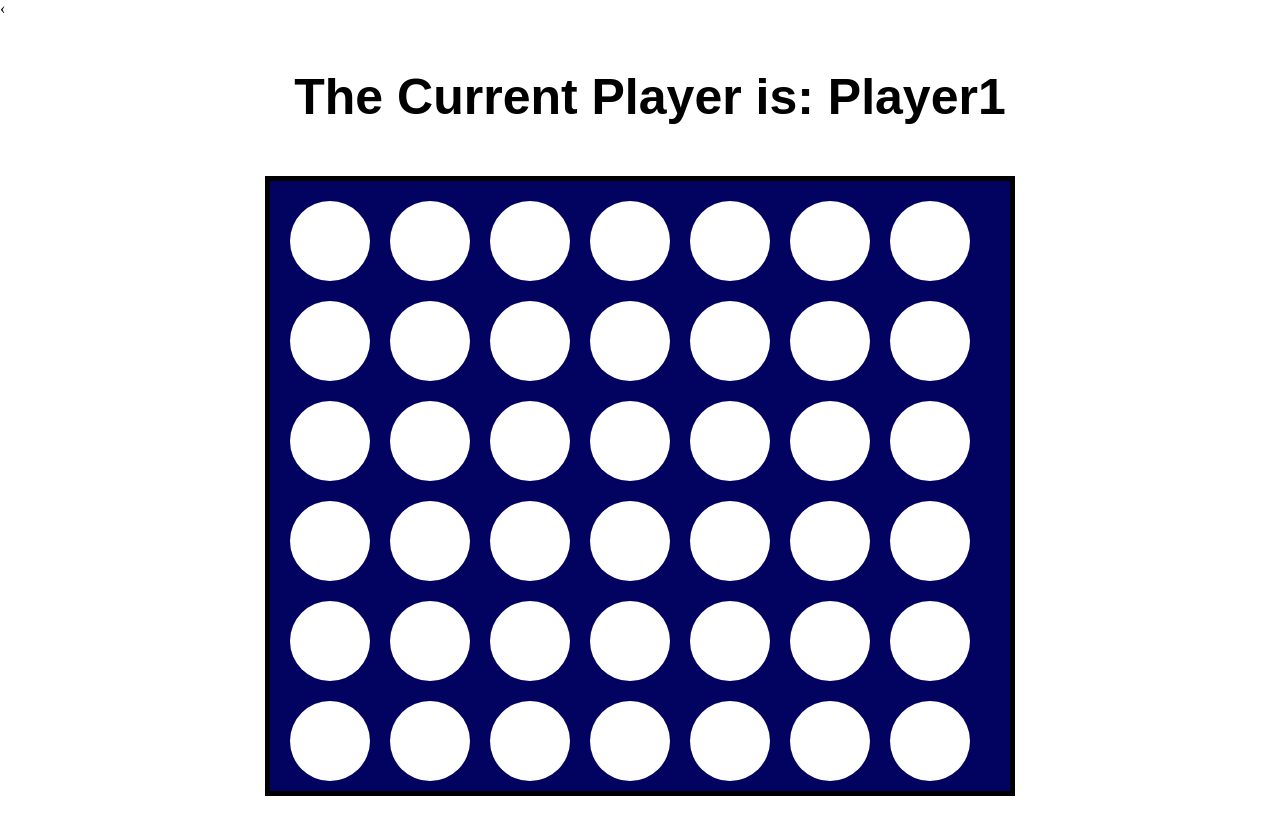
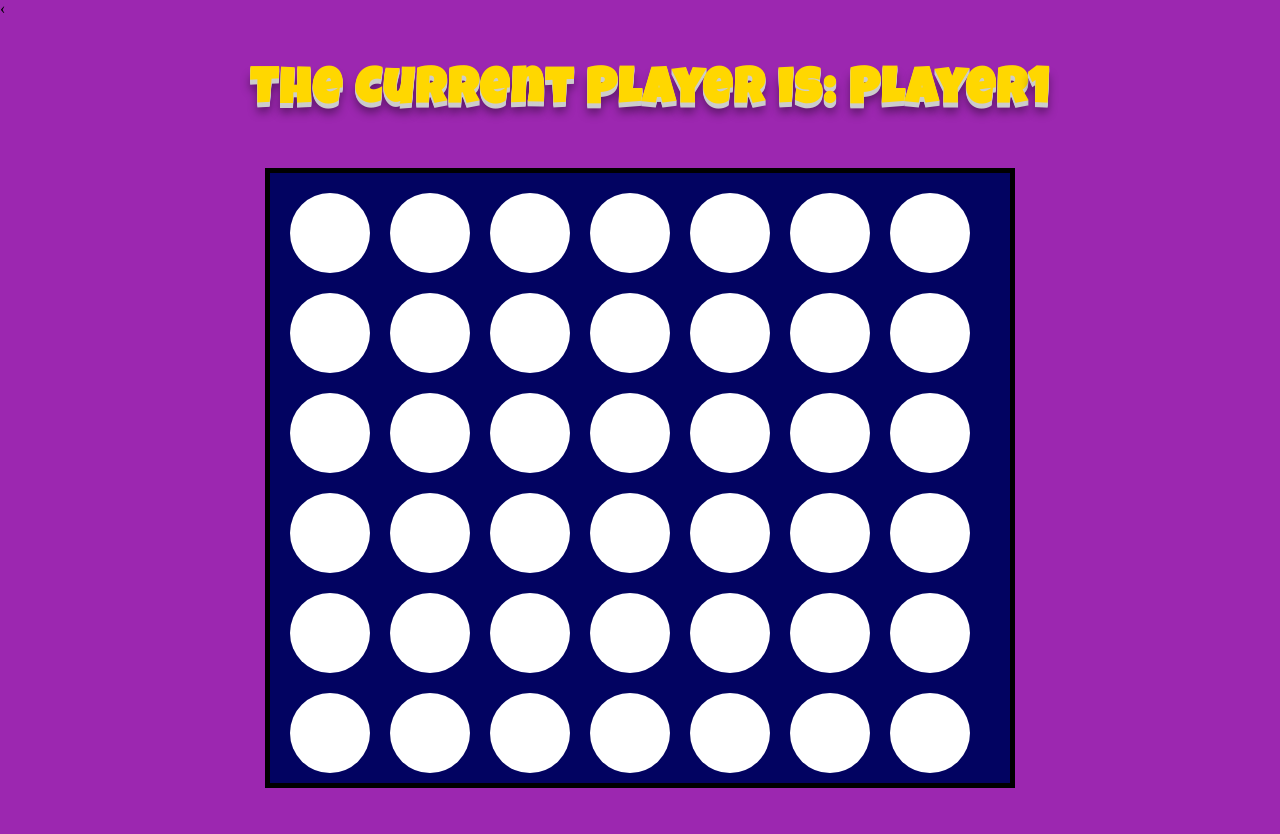
Before and after one commit to ChrisEssery/group-project, an Angular app: page / in a window 1280 px wide. Shown: the top 834 px of the page. Before the commit the page ends 800 px from the top, so only its background shows below. Built offline with nearby package versions, Linux system fonts and the light colour scheme.

Commit message:
Started styling to match site theme

```diff
--- a/src/app/connect-four/connect-four.component.css
+++ b/src/app/connect-four/connect-four.component.css
@@ -1,8 +1,24 @@
+@import url('https://fonts.googleapis.com/css2?family=Luckiest+Guy&display=swap');
+html {
+  background-color: #9c27b0;;
+}
+
+body {
+  background-color: #9c27b0;
+  width: 100vw;
+  min-height: 100vh;
+}
+
 h3 {
     font-family: Arial, Helvetica, sans-serif;
     padding-left: 20px;
     font-size: 50px;
     text-align: center;
+    font-family: 'Luckiest Guy', cursive;
+    color:  gold;
+    letter-spacing: 2px;
+    text-shadow: 0 1px 0 #ccc, 0 2px 0 #ccc, 0 3px 0 #ccc, 0 4px 0 #ccc, 0 5px 0 #ccc,
+    0 6px 0 transparent, 0 7px 0 transparent, 0 8px 0 transparent, 0 9px 0 transparent, 0 10px 10px rgba(0, 0, 0, 0.4);;
 }
 
 .grid {
--- a/src/app/connect-four/connect-four.component.html
+++ b/src/app/connect-four/connect-four.component.html
@@ -1,3 +1,4 @@
+<html>
 ‹<body>
     <h3>The Current Player is: Player<span id="current-player">1</span></h3>
     <h3 id="result"></h3>
@@ -53,3 +54,4 @@
         <div class=bottom></div>
     </div>
 </body>
+</html>
```
